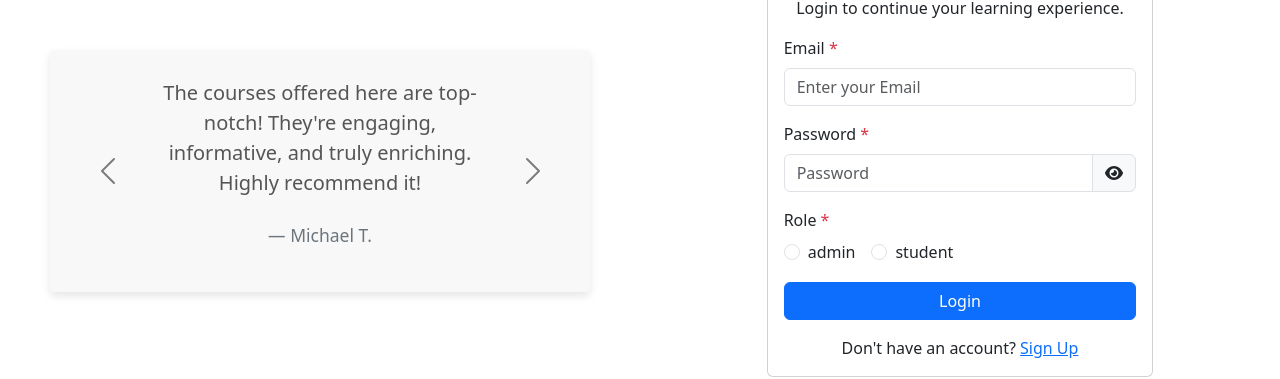
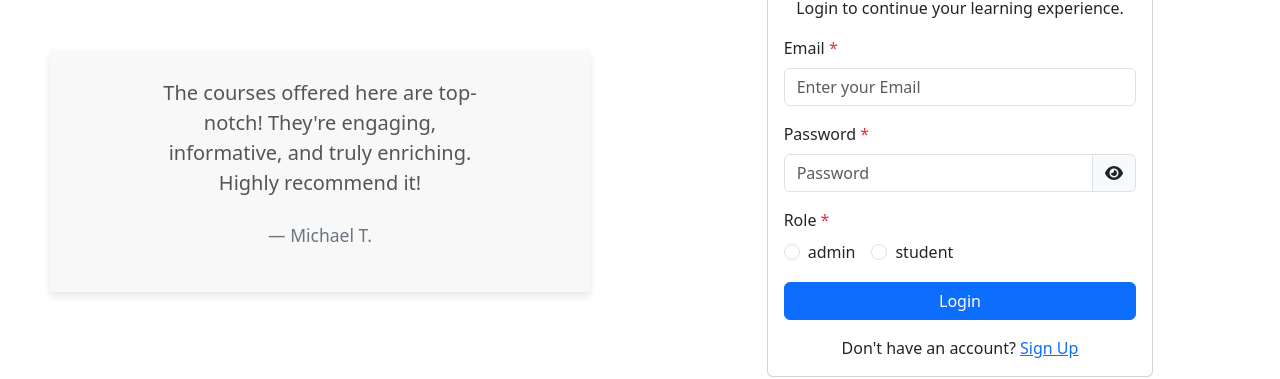
Before and after one commit to hasanhd555/GPT-EdTech, a React (Create React App) app in the folder Frontend/: page /login in a window 1280 px wide. Shown: the part 207-586 px from the top of the page. Built offline with nearby package versions, Linux system fonts and the light colour scheme.

Commit message:
Carousel Arrows Removed

```diff
--- a/Frontend/src/components/Authentication/SignUp/TestimonialCarousel.tsx
+++ b/Frontend/src/components/Authentication/SignUp/TestimonialCarousel.tsx
@@ -53,18 +53,18 @@ const TestimonialCarousel = () => {
     return () => clearInterval(interval);
   }, [isTransitioning]); // Include isTransitioning in the dependency array
 
-  const handlePrevNextClick = (direction: 'prev' | 'next') => {
-    if (isTransitioning) return; // Prevent action if already transitioning
+//   const handlePrevNextClick = (direction: 'prev' | 'next') => {
+//     if (isTransitioning) return; // Prevent action if already transitioning
 
-    setIsTransitioning(true); // Set transitioning state to true
-    setActiveIndex((current) => {
-      if (direction === 'prev') {
-        return current === 0 ? testimonialsData.length - 1 : current - 1;
-      } else { // 'next'
-        return (current + 1) % testimonialsData.length;
-      }
-    });
-};
+//     setIsTransitioning(true); // Set transitioning state to true
+//     setActiveIndex((current) => {
+//       if (direction === 'prev') {
+//         return current === 0 ? testimonialsData.length - 1 : current - 1;
+//       } else { // 'next'
+//         return (current + 1) % testimonialsData.length;
+//       }
+//     });
+// };
 
   // Function to call after a transition ends, setting isTransitioning back to false
   const handleTransitionEnd = () => {
@@ -94,7 +94,7 @@ const TestimonialCarousel = () => {
             </div>
           ))}
         </div>
-        <button
+        {/* <button
           className="carousel-control-prev"
           type="button"
           data-bs-target="#testimonialCarousel"
@@ -115,7 +115,7 @@ const TestimonialCarousel = () => {
         >
           <span className="carousel-control-next-icon" aria-hidden="true"></span>
           <span className="visually-hidden">Next</span>
-        </button>
+        </button> */}
       </div>
     </div>
   );
```
